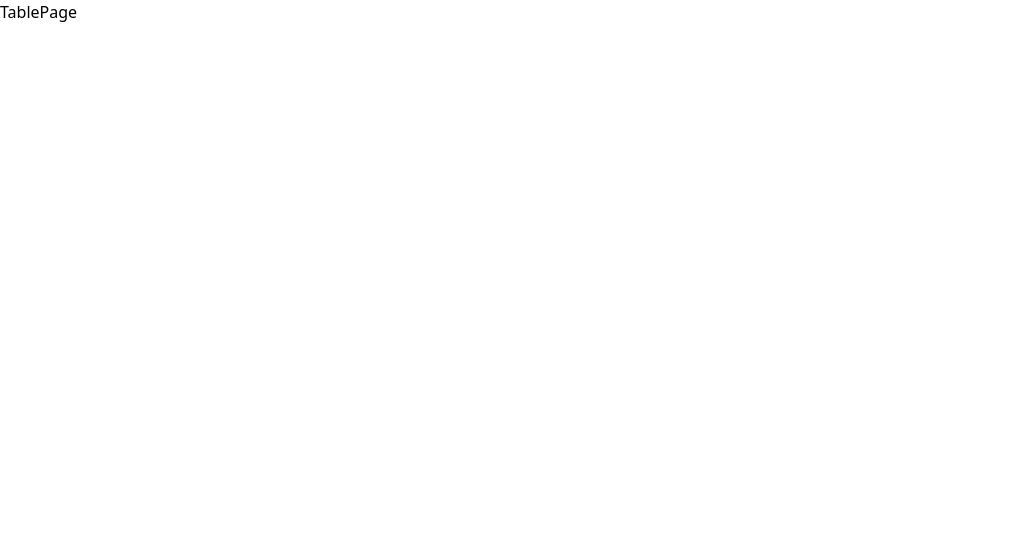
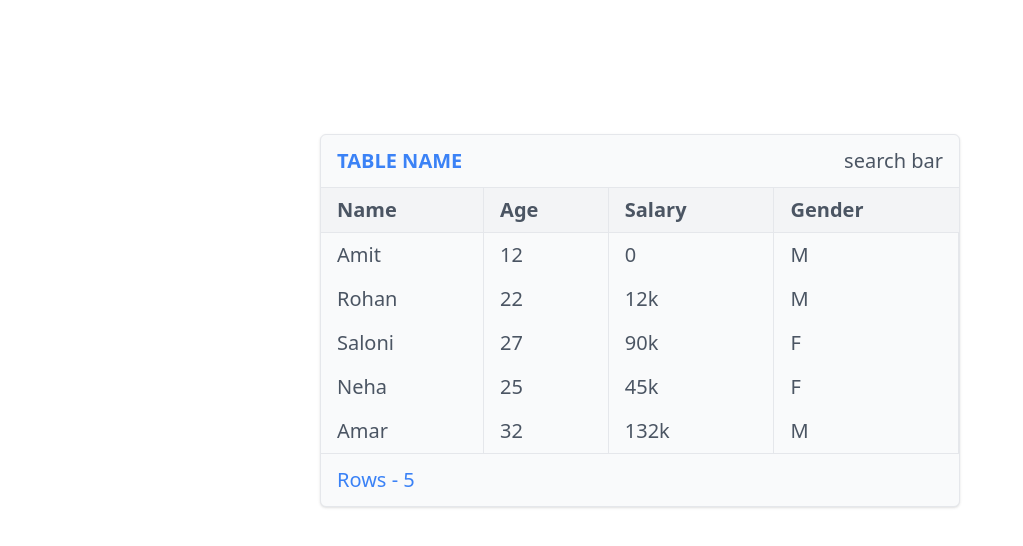
Before and after one commit to gamitej/Web-app-microservice-, a React (Vite) app in the folder client/: page /table in a window 1280 px wide. Shown: the top 546 px of the page, without its empty margins (0-1023 px from the left). Built offline with nearby package versions, Linux system fonts and the light colour scheme.

Commit message:
chore : table components done

```diff
--- /dev/null
+++ b/client/src/components/table/TableCell.tsx
@@ -0,0 +1,29 @@
+import { Row } from "./type";
+
+const TableCell = <T extends string | number>({ rows }: { rows: Row<T>[] }) => {
+  /**
+   * TSX
+   */
+  return (
+    <tbody>
+      {rows.map((row, idx: number) => (
+        <tr key={idx}>
+          {Object.entries(row).map(([accessorKey, value], idx) => {
+            const isLast: boolean = idx === rows.length - 1;
+
+            return (
+              <td
+                key={`${accessorKey}-${idx}`}
+                className={`px-4 py-2 ${isLast ? "" : "border-r"}`}
+              >
+                {value}
+              </td>
+            );
+          })}
+        </tr>
+      ))}
+    </tbody>
+  );
+};
+
+export default TableCell;
--- /dev/null
+++ b/client/src/components/table/TableFooter.tsx
@@ -0,0 +1,12 @@
+const TableFooter = ({ noOfRows = 0 }: { noOfRows: number }) => {
+  /**
+   * TSX
+   */
+  return (
+    <div className="flex justify-between items-center py-3 px-4 text-blue-500">
+      Rows - {noOfRows}
+    </div>
+  );
+};
+
+export default TableFooter;
--- /dev/null
+++ b/client/src/components/table/TableHeader.tsx
@@ -0,0 +1,28 @@
+import { Column } from "./type";
+
+const TableHeader = ({ cols }: { cols: Column[] }) => {
+  /**
+   * TSX
+   */
+  return (
+    <thead className="border-b bg-gray-100 text-left font-[550] text-gray-600">
+      <tr>
+        {cols.map((col, idx) => {
+          const { headerName, accessorKey } = col;
+          const isLast: boolean = idx === cols.length - 1;
+
+          return (
+            <th
+              key={accessorKey}
+              className={`py-2 px-4 ${isLast ? "" : "border-r"}`}
+            >
+              {headerName}
+            </th>
+          );
+        })}
+      </tr>
+    </thead>
+  );
+};
+
+export default TableHeader;
--- /dev/null
+++ b/client/src/components/table/TableToolbar.tsx
@@ -0,0 +1,15 @@
+const TableToolbar = () => {
+  /**
+   * TSX
+   */
+  return (
+    <div className="px-4 py-3 flex justify-between items-center">
+      <div>
+        <h3 className="text-blue-500 font-[550] uppercase">Table Name</h3>
+      </div>
+      <div>search bar</div>
+    </div>
+  );
+};
+
+export default TableToolbar;
--- /dev/null
+++ b/client/src/components/table/index.tsx
@@ -0,0 +1,26 @@
+import TableCell from "./TableCell";
+import TableFooter from "./TableFooter";
+import TableHeader from "./TableHeader";
+import TableToolbar from "./TableToolbar";
+// type
+import { BasicTabelProps } from "./type";
+
+const BasicTable = <T extends string | number>({
+  tableData,
+}: BasicTabelProps<T>) => {
+  /**
+   * TSX
+   */
+  return (
+    <div className="w-[40rem] bg-gray-50 rounded-md shadow border text-xl text-gray-600">
+      <TableToolbar />
+      <table className="w-full border-y">
+        <TableHeader cols={tableData?.cols || []} />
+        <TableCell rows={tableData?.rows || []} />
+      </table>
+      <TableFooter noOfRows={tableData?.rows?.length || 0} />
+    </div>
+  );
+};
+
+export default BasicTable;
--- /dev/null
+++ b/client/src/components/table/type.ts
@@ -0,0 +1,6 @@
+export type Row<T> = { [key: string]: T };
+export type Column = { headerName: string; accessorKey: string };
+
+export interface BasicTabelProps<T> {
+  tableData: { rows: Row<T>[]; cols: Column[] };
+}
--- a/client/src/pages/home/data.ts
+++ b/client/src/pages/home/data.ts
@@ -1,5 +1,5 @@
 export const pageData = [
   { url: "/kanban", title: "kanban Board", desc: "Kanban board data" },
-  { url: "/crud", title: "Tabular Data", desc: "User tabular data" },
+  { url: "/table", title: "Tabular Data", desc: "User tabular data" },
   { url: "/user", title: "User Info", desc: "user permission info" },
 ];
--- a/client/src/pages/kanban/data.ts
+++ b/client/src/pages/kanban/data.ts
@@ -32,5 +32,3 @@ export const defaultFormData = taskFormData.reduce((acc, item) => {
   acc[item.id] = "";
   return acc;
 }, {} as { [key: string]: string });
-
-// SimpleDropdown
--- /dev/null
+++ b/client/src/pages/table/TableComponent.tsx
@@ -0,0 +1,30 @@
+import BasicTable from "@/components/table";
+
+const tableData = {
+  cols: [
+    { headerName: "Name", accessorKey: "name" },
+    { headerName: "Age", accessorKey: "age" },
+    { headerName: "Salary", accessorKey: "salary" },
+    { headerName: "Gender", accessorKey: "gender" },
+  ],
+  rows: [
+    { name: "Amit", age: 12, salary: "0", gender: "M" },
+    { name: "Rohan", age: 22, salary: "12k", gender: "M" },
+    { name: "Saloni", age: 27, salary: "90k", gender: "F" },
+    { name: "Neha", age: 25, salary: "45k", gender: "F" },
+    { name: "Amar", age: 32, salary: "132k", gender: "M" },
+  ],
+};
+
+const TableComponent = () => {
+  /**
+   * TSX
+   */
+  return (
+    <div className="w-full h-[80vh] flex justify-center items-center">
+      <BasicTable tableData={tableData} />
+    </div>
+  );
+};
+
+export default TableComponent;
--- a/client/src/pages/table/index.tsx
+++ b/client/src/pages/table/index.tsx
@@ -1,5 +1,14 @@
+import TableComponent from "./TableComponent";
+
 const TablePage = () => {
-  return <div>TablePage</div>;
+  /**
+   * TSX
+   */
+  return (
+    <div>
+      <TableComponent />
+    </div>
+  );
 };
 
 export default TablePage;
```
